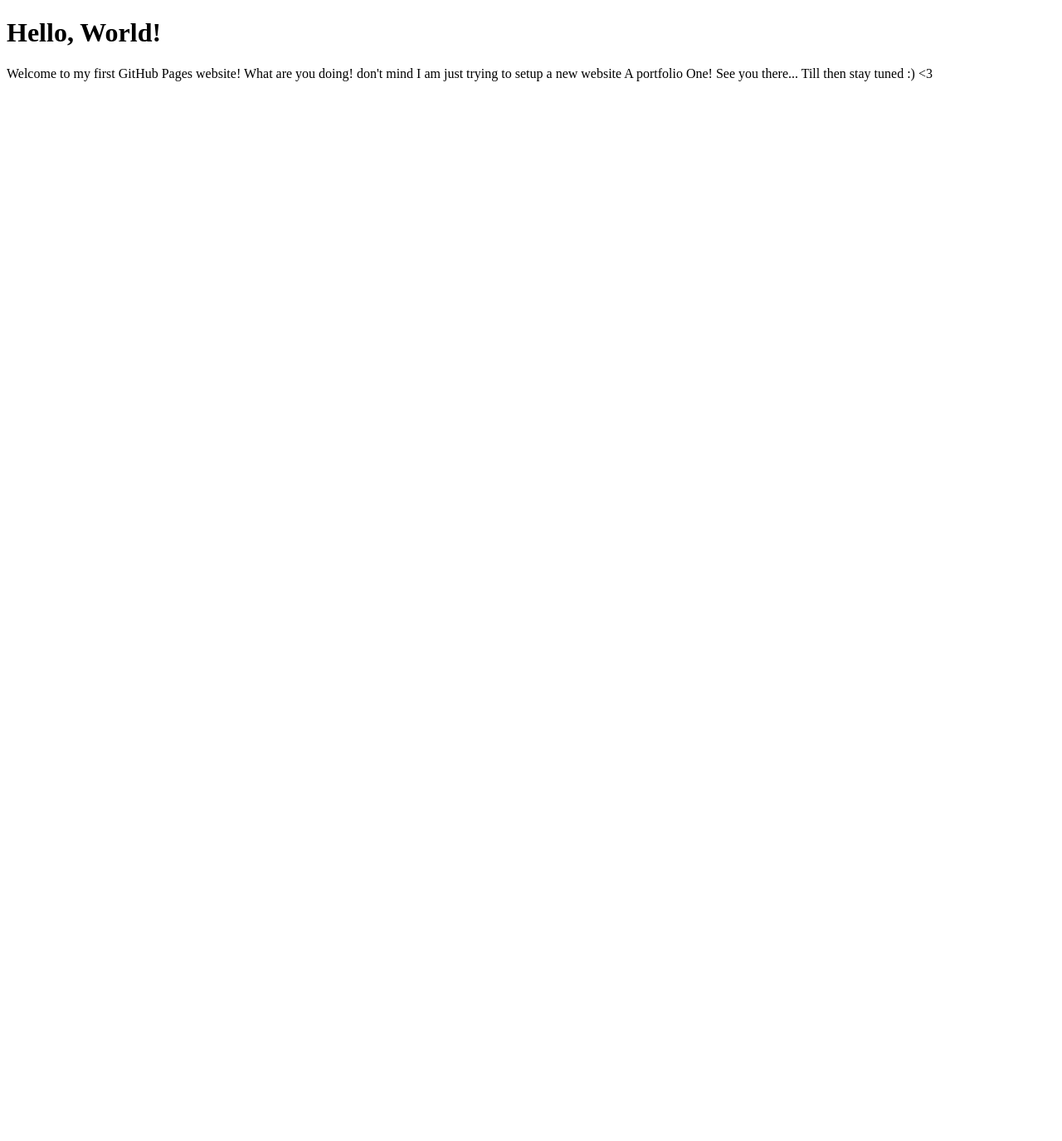
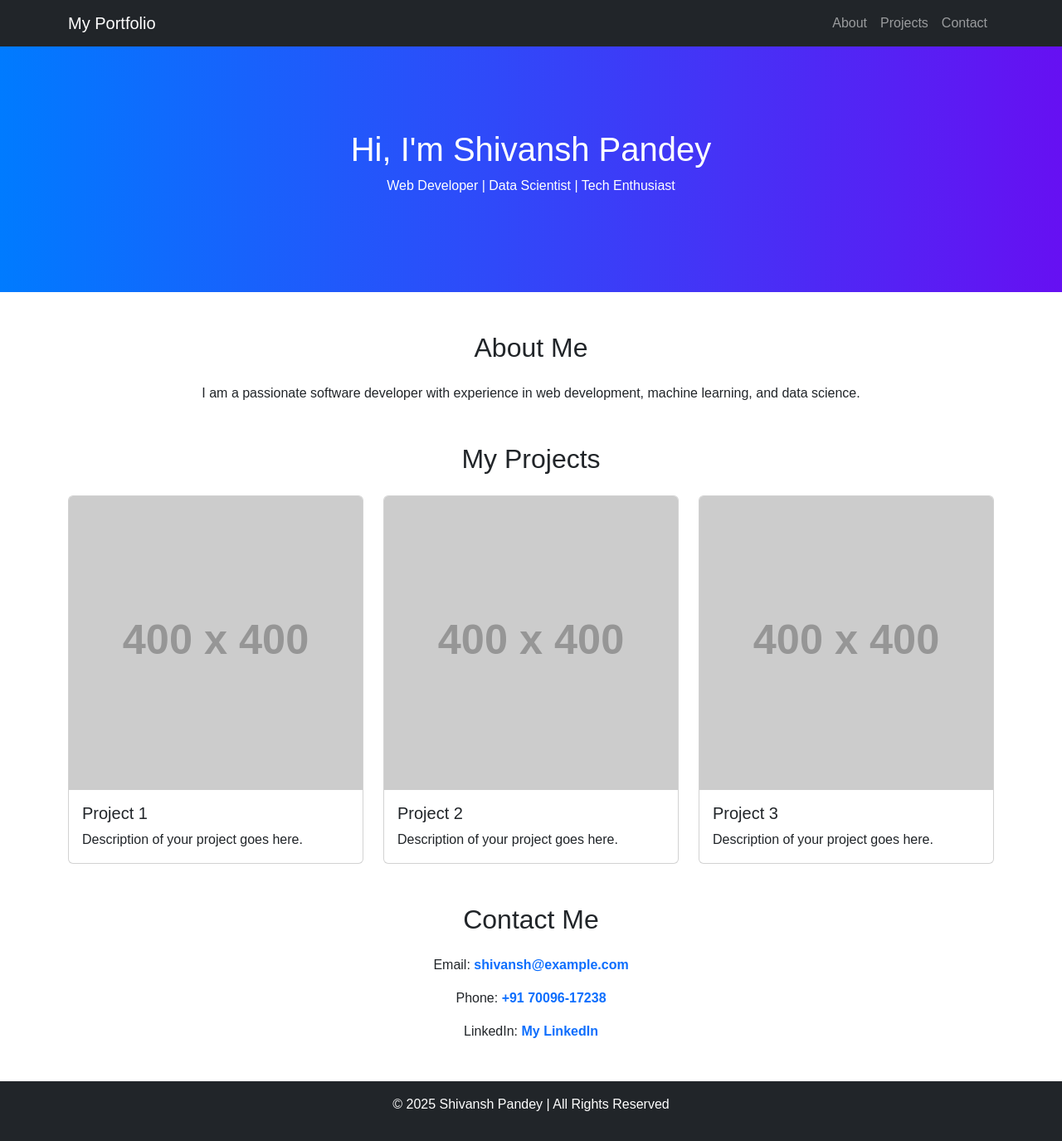
Before and after one commit to shivanshpandey23/Hello_World, a plain HTML site: page index.html in a window 1280 px wide. Shown: the whole page at 83% size. Before the commit the page ends 800 px from the top, so only its background shows below. Drawn offline with nearby package versions, Linux system fonts and the light colour scheme; placeholder pictures from the web are drawn by us.

Commit message:
Update index.html

```diff
--- a/index.html
+++ b/index.html
@@ -3,17 +3,108 @@
 <head>
     <meta charset="UTF-8">
     <meta name="viewport" content="width=device-width, initial-scale=1.0">
-    <title>Hello World</title>
+    <title>My Portfolio</title>
+    <link href="https://cdn.jsdelivr.net/npm/bootstrap@5.3.0/dist/css/bootstrap.min.css" rel="stylesheet">
+    <script src="https://cdn.jsdelivr.net/npm/bootstrap@5.3.0/dist/js/bootstrap.bundle.min.js"></script>
+    <style>
+        body {
+            font-family: Arial, sans-serif;
+        }
+        .hero {
+            background: linear-gradient(to right, #007bff, #6610f2);
+            color: white;
+            text-align: center;
+            padding: 100px 20px;
+        }
+        .contact-info a {
+            text-decoration: none;
+            font-weight: bold;
+        }
+        .project-card {
+            transition: transform 0.3s;
+        }
+        .project-card:hover {
+            transform: scale(1.05);
+        }
+    </style>
 </head>
 <body>
-    <h1>Hello, World!</h1>
-    <p>Welcome to my first GitHub Pages website!
-    What are you doing!
-        don't mind I am just trying to setup a new website
-        A portfolio One!
-        See you there...
-        Till then stay tuned :)
-        <3
-    </p>
+    <!-- Navbar -->
+    <nav class="navbar navbar-expand-lg navbar-dark bg-dark">
+        <div class="container">
+            <a class="navbar-brand" href="#">My Portfolio</a>
+            <button class="navbar-toggler" type="button" data-bs-toggle="collapse" data-bs-target="#navbarNav">
+                <span class="navbar-toggler-icon"></span>
+            </button>
+            <div class="collapse navbar-collapse" id="navbarNav">
+                <ul class="navbar-nav ms-auto">
+                    <li class="nav-item"><a class="nav-link" href="#about">About</a></li>
+                    <li class="nav-item"><a class="nav-link" href="#projects">Projects</a></li>
+                    <li class="nav-item"><a class="nav-link" href="#contact">Contact</a></li>
+                </ul>
+            </div>
+        </div>
+    </nav>
+
+    <!-- Hero Section -->
+    <section class="hero">
+        <h1>Hi, I'm Shivansh Pandey</h1>
+        <p>Web Developer | Data Scientist | Tech Enthusiast</p>
+    </section>
+
+    <!-- About Me -->
+    <section id="about" class="container my-5">
+        <h2 class="text-center mb-4">About Me</h2>
+        <p class="text-center">I am a passionate software developer with experience in web development, machine learning, and data science.</p>
+    </section>
+
+    <!-- Projects -->
+    <section id="projects" class="container my-5">
+        <h2 class="text-center mb-4">My Projects</h2>
+        <div class="row">
+            <div class="col-md-4">
+                <div class="card project-card">
+                    <img src="https://via.placeholder.com/400" class="card-img-top" alt="Project 1">
+                    <div class="card-body">
+                        <h5 class="card-title">Project 1</h5>
+                        <p class="card-text">Description of your project goes here.</p>
+                    </div>
+                </div>
+            </div>
+            <div class="col-md-4">
+                <div class="card project-card">
+                    <img src="https://via.placeholder.com/400" class="card-img-top" alt="Project 2">
+                    <div class="card-body">
+                        <h5 class="card-title">Project 2</h5>
+                        <p class="card-text">Description of your project goes here.</p>
+                    </div>
+                </div>
+            </div>
+            <div class="col-md-4">
+                <div class="card project-card">
+                    <img src="https://via.placeholder.com/400" class="card-img-top" alt="Project 3">
+                    <div class="card-body">
+                        <h5 class="card-title">Project 3</h5>
+                        <p class="card-text">Description of your project goes here.</p>
+                    </div>
+                </div>
+            </div>
+        </div>
+    </section>
+
+    <!-- Contact Me -->
+    <section id="contact" class="container my-5">
+        <h2 class="text-center mb-4">Contact Me</h2>
+        <div class="text-center contact-info">
+            <p>Email: <a href="mailto:shivansh@example.com">shivansh@example.com</a></p>
+            <p>Phone: <a href="tel:+917009617238">+91 70096-17238</a></p>
+            <p>LinkedIn: <a href="https://www.linkedin.com/in/shivansh-pandey/">My LinkedIn</a></p>
+        </div>
+    </section>
+
+    <!-- Footer -->
+    <footer class="bg-dark text-white text-center py-3">
+        <p>&copy; 2025 Shivansh Pandey | All Rights Reserved</p>
+    </footer>
 </body>
 </html>
```
